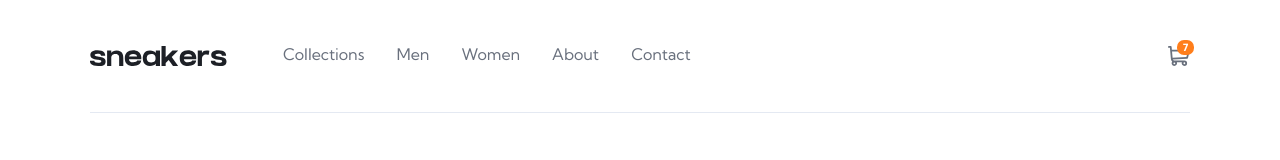
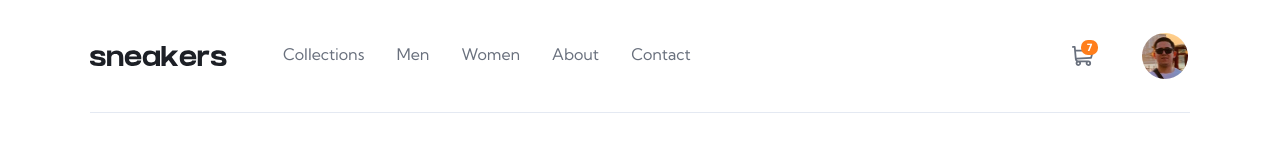
Before and after one commit to MuhammadabdullohOmadullo/ma-ecommerce-product-page, a plain HTML site: page index.html in a window 1280 px wide. Drawn offline with Linux system fonts and the light colour scheme.

Commit message:
Add site-header-profile wrapper

```diff
--- a/css/styles.css
+++ b/css/styles.css
@@ -149,6 +149,8 @@ margin-right: auto;
 }
 /* SITE-HEADER-CART */
 .site-header__cart {
+  margin-right: 46px;
+  margin-left: 24px;
 }
 .site-header__cart-link {
   position: relative;
@@ -179,3 +181,22 @@ opacity: 0.6;
   height: 20px;
   object-fit: contain;
 }
+
+
+.site-header__profile-link {
+display: flex;
+width: 50px;
+height: 50px;
+border-radius: 50%;
+border: 2px solid transparent;
+overflow: hidden;
+}
+
+.site-header__profile-link:hover {
+  border-color: var(--accent-color);
+}
+
+.site-header__profile-avatar {
+  width: 46px;
+  height: 46px;
+}
--- a/index.html
+++ b/index.html
@@ -34,6 +34,11 @@
         </a>
        </div>
 
+         <div class="site-header__orifile-wrapper">
+          <a class="site-header__profile-link" href="#">
+            <img class="site-header__profile-avatar" src="img/photo_.jpg" alt="" width="46" height="46">
+          </a>
+         </div>
     </div>
   </div>
 </header>
```
Also changed, not shown: img/photo_.jpg (added).
